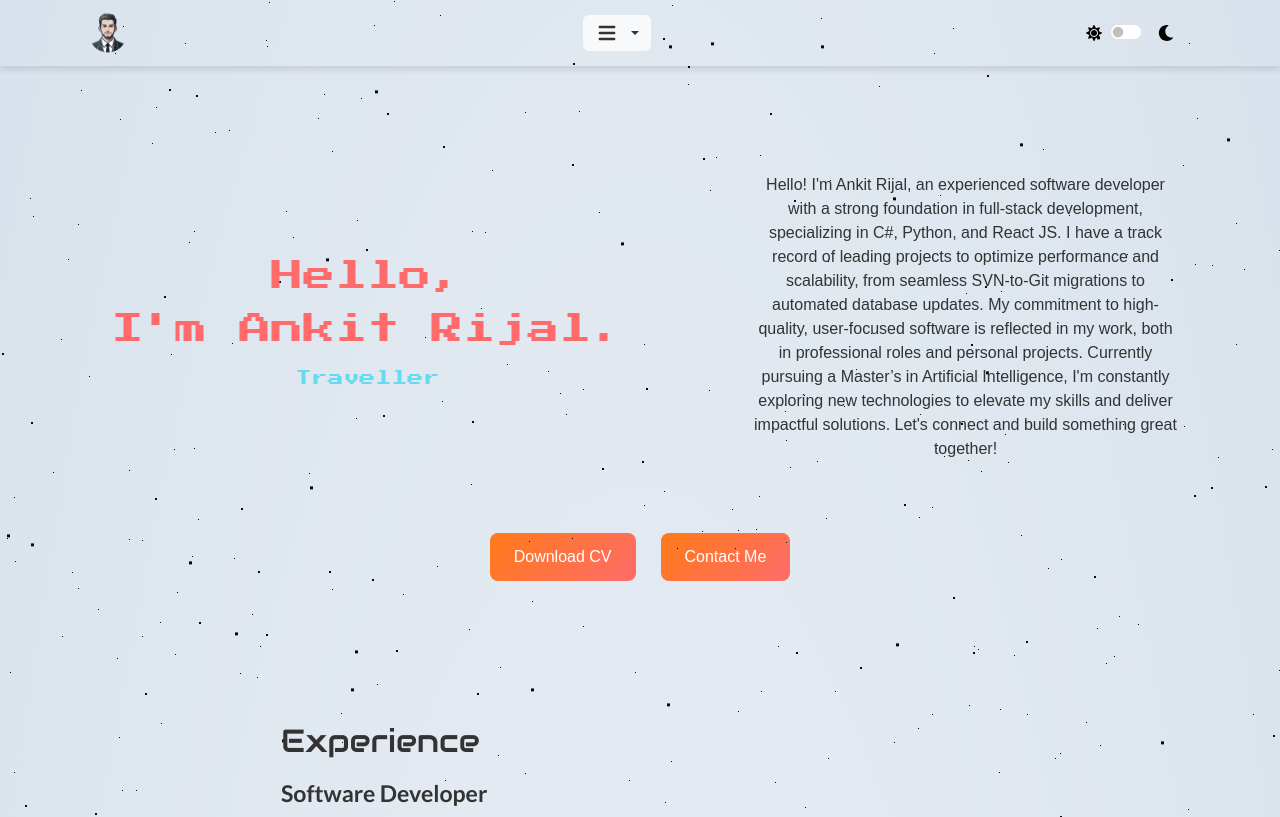
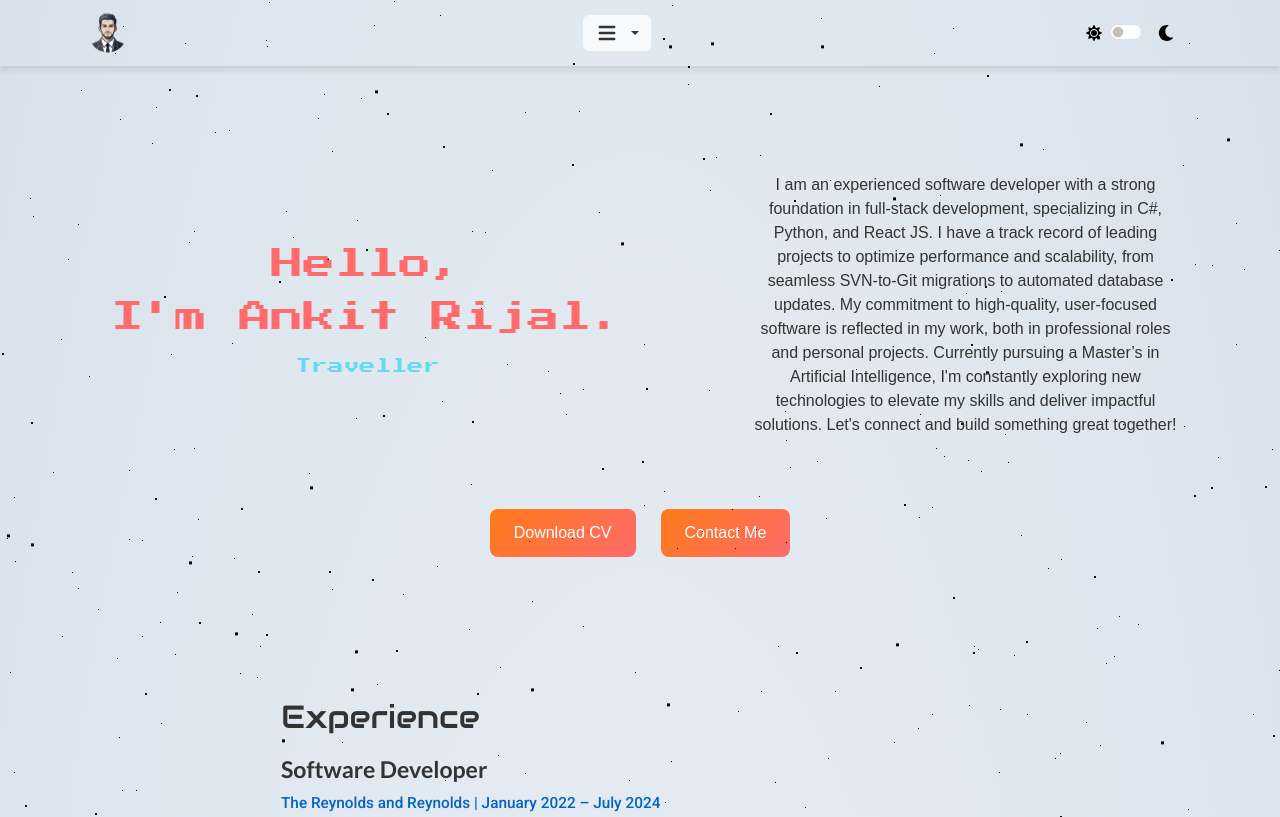
Before and after one commit to ankitrijal2054/portfolio_website, a React (Create React App) app: page / in a window 1280 px wide. Shown: the top 817 px of the page. Built offline with nearby package versions, Linux system fonts and the light colour scheme; a web font is replaced by a local one.

Commit message:
Updated contact me

```diff
--- a/src/components/AboutMe.js
+++ b/src/components/AboutMe.js
@@ -42,17 +42,16 @@ function AboutMe() {
           <Card className="text-center theme-card">
             <Card.Body>
               <Card.Text>
-                Hello! I'm Ankit Rijal, an experienced software developer with a
-                strong foundation in full-stack development, specializing in C#,
-                Python, and React JS. I have a track record of leading projects
-                to optimize performance and scalability, from seamless
-                SVN-to-Git migrations to automated database updates. My
-                commitment to high-quality, user-focused software is reflected
-                in my work, both in professional roles and personal projects.
-                Currently pursuing a Master’s in Artificial Intelligence, I'm
-                constantly exploring new technologies to elevate my skills and
-                deliver impactful solutions. Let's connect and build something
-                great together!
+                I am an experienced software developer with a strong foundation
+                in full-stack development, specializing in C#, Python, and React
+                JS. I have a track record of leading projects to optimize
+                performance and scalability, from seamless SVN-to-Git migrations
+                to automated database updates. My commitment to high-quality,
+                user-focused software is reflected in my work, both in
+                professional roles and personal projects. Currently pursuing a
+                Master’s in Artificial Intelligence, I'm constantly exploring
+                new technologies to elevate my skills and deliver impactful
+                solutions. Let's connect and build something great together!
               </Card.Text>
             </Card.Body>
           </Card>
--- a/src/components/Contact.js
+++ b/src/components/Contact.js
@@ -12,10 +12,10 @@ function Contact() {
 
     emailjs
       .sendForm(
-        "YOUR_SERVICE_ID", // Replace with your EmailJS service ID
-        "YOUR_TEMPLATE_ID", // Replace with your EmailJS template ID
+        "service_ph27qfk",
+        "template_2porprf",
         form.current,
-        "YOUR_USER_ID" // Replace with your EmailJS user ID
+        "KH_RZFtqVn7FmufOW"
       )
       .then(
         (result) => {
```
